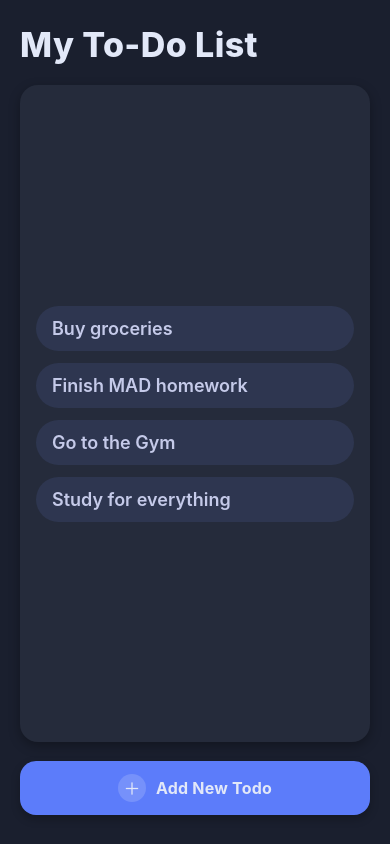
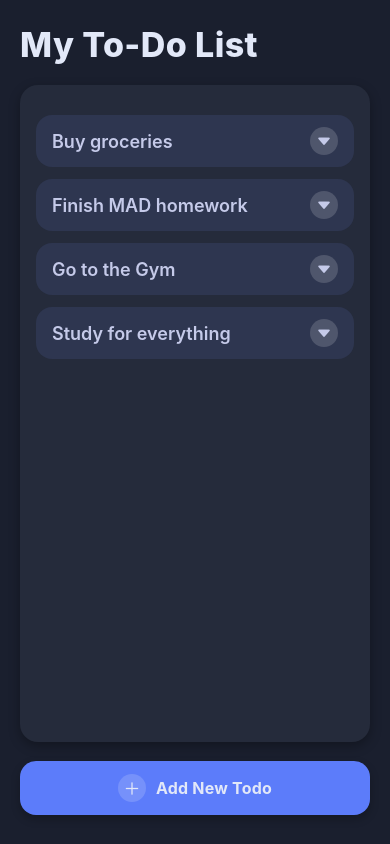
Before and after one commit to Locman23/MAD_A1, a React Native app: screen /Home in a window 390 px wide. Built offline with nearby package versions, Linux system fonts and the light colour scheme.

Commit message:
Refactor TaskBubble and TaskList components to support expanded view and toggle functionality; update HomeScreen to use structured todo objects

```diff
--- a/components/TaskBubble.js
+++ b/components/TaskBubble.js
@@ -1,10 +1,37 @@
-import { StyleSheet, Text, View } from "react-native";
+import { Ionicons } from "@expo/vector-icons";
+import { Pressable, StyleSheet, Text, View } from "react-native";
 import colors from "../theme/colors";
 
-export default function TaskBubble({ task }) {
+export default function TaskBubble({ todo, expanded, onToggle }) {
   return (
     <View style={styles.taskBubble}>
-      <Text style={styles.taskText}>{task}</Text>
+      <View style={styles.headerRow}>
+        <Text style={styles.taskText}>{todo.title}</Text>
+
+        <Pressable
+          onPress={onToggle}
+          accessibilityRole="button"
+          accessibilityLabel={expanded ? "Collapse todo" : "Expand todo"}
+          style={styles.caretButton}
+        >
+          <Ionicons
+            name={expanded ? "caret-up" : "caret-down"}
+            size={18}
+            color={colors.textSecondary}
+          />
+        </Pressable>
+      </View>
+
+      {expanded ? (
+        <View style={styles.expandedContent}>
+          <Text style={styles.descriptionText}>{todo.description}</Text>
+
+          <View style={styles.controlPanel}>
+            <Ionicons name="checkmark-circle" size={24} color="#4ade80" />
+            <Ionicons name="trash" size={22} color="#f87171" />
+          </View>
+        </View>
+      ) : null}
     </View>
   );
 }
@@ -12,14 +39,45 @@ export default function TaskBubble({ task }) {
 const styles = StyleSheet.create({
   taskBubble: {
     backgroundColor: colors.bubble,
-    borderRadius: 999,
+    borderRadius: 16,
     paddingVertical: 12,
     paddingHorizontal: 16,
     marginVertical: 6,
+  },
+  headerRow: {
+    flexDirection: "row",
+    alignItems: "center",
+    justifyContent: "space-between",
   },
   taskText: {
     fontSize: 18,
     color: colors.textSecondary,
     fontWeight: "600",
+    flex: 1,
+    marginRight: 12,
+  },
+  caretButton: {
+    width: 28,
+    height: 28,
+    borderRadius: 14,
+    alignItems: "center",
+    justifyContent: "center",
+    backgroundColor: colors.overlayLight,
+  },
+  expandedContent: {
+    marginTop: 10,
+    borderTopWidth: 1,
+    borderTopColor: colors.borderSubtle,
+    paddingTop: 10,
+  },
+  descriptionText: {
+    fontSize: 15,
+    lineHeight: 21,
+    color: colors.textPrimary,
+  },
+  controlPanel: {
+    marginTop: 12,
+    flexDirection: "row",
+    gap: 16,
   },
 });
--- a/components/TaskList.js
+++ b/components/TaskList.js
@@ -1,13 +1,32 @@
-import { StyleSheet, View } from "react-native";
+import { useState } from "react";
+import { FlatList, StyleSheet, View } from "react-native";
 import TaskBubble from "./TaskBubble";
 import colors from "../theme/colors";
 
-export default function TaskList({ tasks }) {
+export default function TaskList({ todos }) {
+  const [expandedById, setExpandedById] = useState({});
+
+  const toggleTodo = (id) => {
+    setExpandedById((current) => ({
+      ...current,
+      [id]: !current[id],
+    }));
+  };
+
   return (
     <View style={styles.listCard}>
-      {tasks.map((task) => (
-        <TaskBubble key={task} task={task} />
-      ))}
+      <FlatList
+        data={todos}
+        keyExtractor={(item) => item.id}
+        renderItem={({ item }) => (
+          <TaskBubble
+            todo={item}
+            expanded={Boolean(expandedById[item.id])}
+            onToggle={() => toggleTodo(item.id)}
+          />
+        )}
+        contentContainerStyle={styles.contentContainer}
+      />
     </View>
   );
 }
@@ -24,6 +43,8 @@ const styles = StyleSheet.create({
     shadowRadius: 12,
     shadowOffset: { width: 0, height: 4 },
     elevation: 6,
-    justifyContent: "center",
+  },
+  contentContainer: {
+    paddingVertical: 6,
   },
 });
--- a/screens/HomeScreen.js
+++ b/screens/HomeScreen.js
@@ -6,17 +6,33 @@ import TaskList from "../components/TaskList";
 import colors from "../theme/colors";
 
 export default function HomeScreen({ navigation }) {
-  const tasks = [
-    "Buy groceries",
-    "Finish MAD homework",
-    "Go to the Gym",
-    "Study for everything",
+  const todos = [
+    {
+      id: "1",
+      title: "Buy groceries",
+      description: "Milk, eggs, bread, and fruit",
+    },
+    {
+      id: "2",
+      title: "Finish MAD homework",
+      description: "Complete all listed assignment requirements",
+    },
+    {
+      id: "3",
+      title: "Go to the Gym",
+      description: "45-minute workout session",
+    },
+    {
+      id: "4",
+      title: "Study for everything",
+      description: "Review lecture notes and practice questions",
+    },
   ];
 
   return (
     <SafeAreaView style={styles.container}>
       <Text style={styles.title}>My To-Do List</Text>
-      <TaskList tasks={tasks} />
+      <TaskList todos={todos} />
 
       <View style={styles.addBar}>
         <IconActionButton
```
